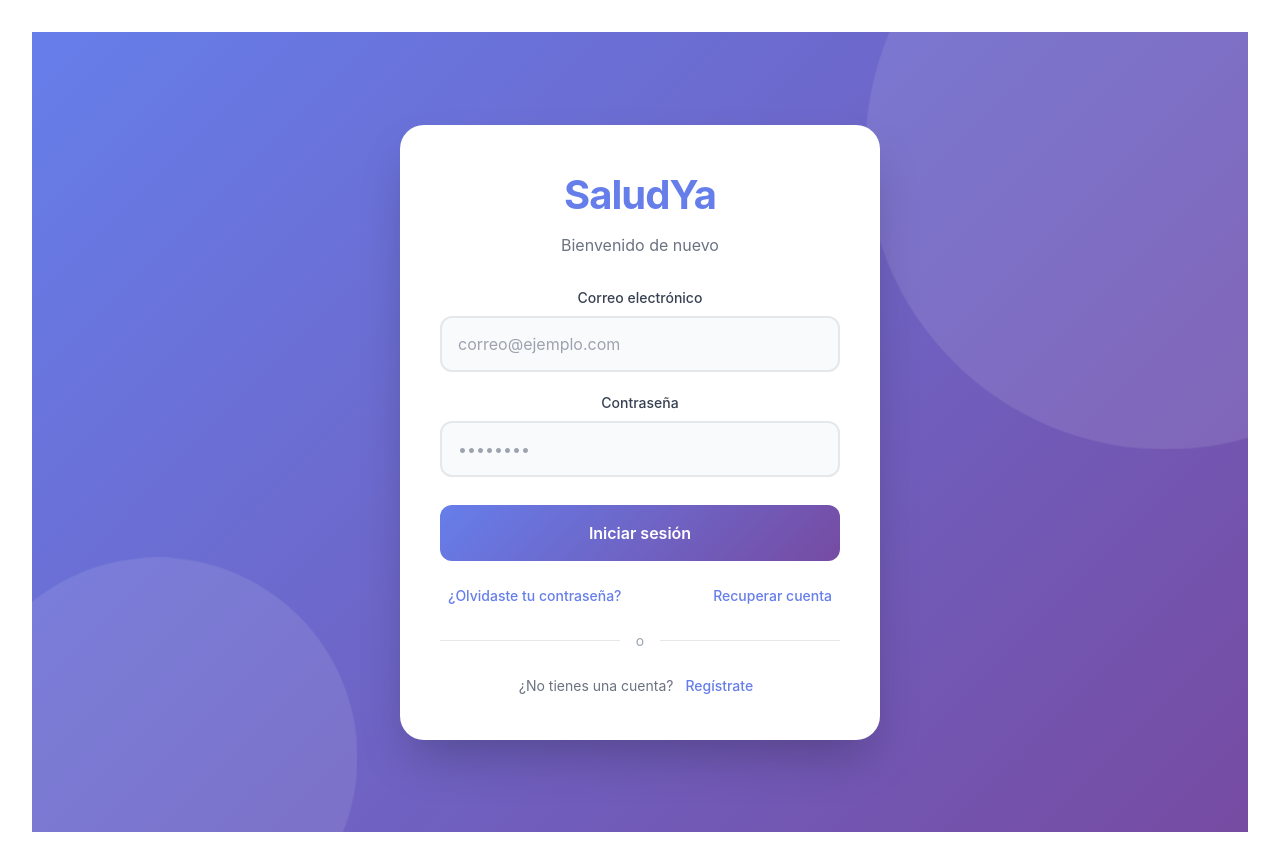
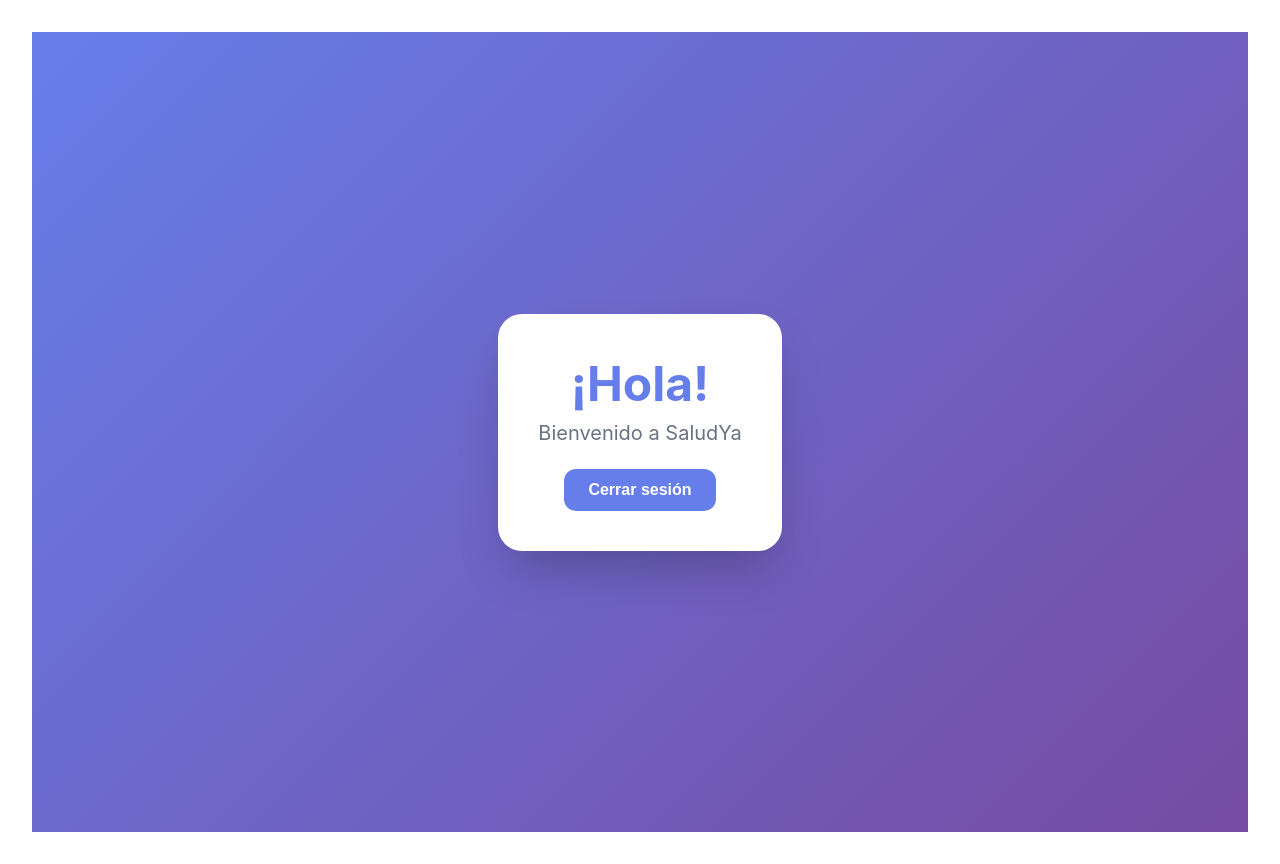
Before and after one commit to JhonDevS/scheduling-appointments-front, a React (Vite) app: page /home in a window 1280 px wide. Built offline with nearby package versions, Linux system fonts and the light colour scheme; sample sign-in values are in the browser's storage.

Commit message:
feat: implement react router

```diff
--- a/package.json
+++ b/package.json
@@ -12,11 +12,10 @@
     "prepare": "husky",
     "release": "standard-version"
   },
-  "dependencies": {
-    "@tailwindcss/vite": "^4.2.1",
+"dependencies": {
     "react": "^19.2.0",
     "react-dom": "^19.2.0",
-    "tailwindcss": "^4.2.1"
+    "react-router-dom": "^7.14.2"
   },
   "devDependencies": {
     "@commitlint/cli": "^20.4.3",
--- a/src/App.jsx
+++ b/src/App.jsx
@@ -1,9 +1,37 @@
 import './App.css'
 
+import { Navigate,Route, Routes } from 'react-router-dom'
+
+import Home from './components/Home'
 import Login from './components/Login'
 
-function App() {
-  return <Login />
+const MOCK_USER = 'admin@saludya.com'
+const MOCK_PASSWORD = '123456'
+
+function ProtectedRoute({ children }) {
+  const isAuthenticated = localStorage.getItem('isAuthenticated') === 'true'
+  if (!isAuthenticated) {
+    return <Navigate to="/login" replace />
+  }
+  return children
 }
 
+function App() {
+  return (
+    <Routes>
+      <Route path="/login" element={<Login />} />
+      <Route
+        path="/home"
+        element={
+          <ProtectedRoute>
+            <Home />
+          </ProtectedRoute>
+        }
+      />
+      <Route path="*" element={<Navigate to="/login" replace />} />
+    </Routes>
+  )
+}
+
+export { MOCK_PASSWORD,MOCK_USER }
 export default App
--- /dev/null
+++ b/src/components/Home.css
@@ -0,0 +1,46 @@
+.home-container {
+  min-height: 100vh;
+  display: flex;
+  align-items: center;
+  justify-content: center;
+  background: linear-gradient(135deg, #667eea 0%, #764ba2 100%);
+}
+
+.home-content {
+  text-align: center;
+  padding: 40px;
+  background: white;
+  border-radius: 24px;
+  box-shadow: 0 25px 50px -12px rgba(0, 0, 0, 0.25);
+}
+
+.home-title {
+  font-size: 3rem;
+  font-weight: 700;
+  color: #667eea;
+  margin: 0;
+}
+
+.home-subtitle {
+  color: #6b7280;
+  font-size: 1.25rem;
+  margin-top: 8px;
+  margin-bottom: 24px;
+}
+
+.logout-btn {
+  padding: 12px 24px;
+  background: #667eea;
+  color: white;
+  border: none;
+  border-radius: 12px;
+  font-size: 1rem;
+  font-weight: 600;
+  cursor: pointer;
+  transition: all 0.3s ease;
+}
+
+.logout-btn:hover {
+  background: #764ba2;
+  transform: translateY(-2px);
+}
--- /dev/null
+++ b/src/components/Home.jsx
@@ -0,0 +1,20 @@
+import './Home.css'
+
+function Home() {
+  return (
+    <div className="home-container">
+      <div className="home-content">
+        <h1 className="home-title">¡Hola!</h1>
+        <p className="home-subtitle">Bienvenido a SaludYa</p>
+        <button className="logout-btn" onClick={() => {
+          localStorage.removeItem('isAuthenticated')
+          window.location.href = '/login'
+        }}>
+          Cerrar sesión
+        </button>
+      </div>
+    </div>
+  )
+}
+
+export default Home
--- a/src/components/Login.jsx
+++ b/src/components/Login.jsx
@@ -1,9 +1,13 @@
 import './Login.css'
 
 import { useState } from 'react'
+import { useNavigate } from 'react-router-dom'
+
+import { MOCK_PASSWORD,MOCK_USER } from '../App'
 
 function Login() {
-  const [view, setView] = useState('login') // login, register, forgot-password, recovery
+  const navigate = useNavigate()
+  const [view, setView] = useState('login')
   const [formData, setFormData] = useState({
     email: '',
     password: '',
@@ -56,6 +60,17 @@ function Login() {
 
     if (view === 'login') {
       newErrors = validateLogin()
+
+      // Validar con mock
+      if (formData.email === MOCK_USER && formData.password === MOCK_PASSWORD) {
+        localStorage.setItem('isAuthenticated', 'true')
+        navigate('/home')
+        return
+      } else if (formData.email && formData.password) {
+        newErrors.password = 'Credenciales inválidas'
+        setErrors(newErrors)
+        return
+      }
     } else if (view === 'register') {
       newErrors = validateRegister()
     } else if (view === 'forgot-password') {
--- a/src/index.css
+++ b/src/index.css
@@ -1 +1,11 @@
-@import "tailwindcss";
+/* Reset básico */
+*, *::before, *::after {
+  box-sizing: border-box;
+  margin: 0;
+  padding: 0;
+}
+
+body {
+  font-family: -apple-system, BlinkMacSystemFont, 'Segoe UI', Roboto, sans-serif;
+  min-height: 100vh;
+}
--- a/src/main.jsx
+++ b/src/main.jsx
@@ -2,11 +2,14 @@ import './index.css'
 
 import { StrictMode } from 'react'
 import { createRoot } from 'react-dom/client'
+import { BrowserRouter } from 'react-router-dom'
 
 import App from './App.jsx'
 
 createRoot(document.getElementById('root')).render(
   <StrictMode>
-    <App />
+    <BrowserRouter>
+      <App />
+    </BrowserRouter>
   </StrictMode>,
 )
```
Also changed, not shown: 1 other file (tests, documents, lock files or other folders).
